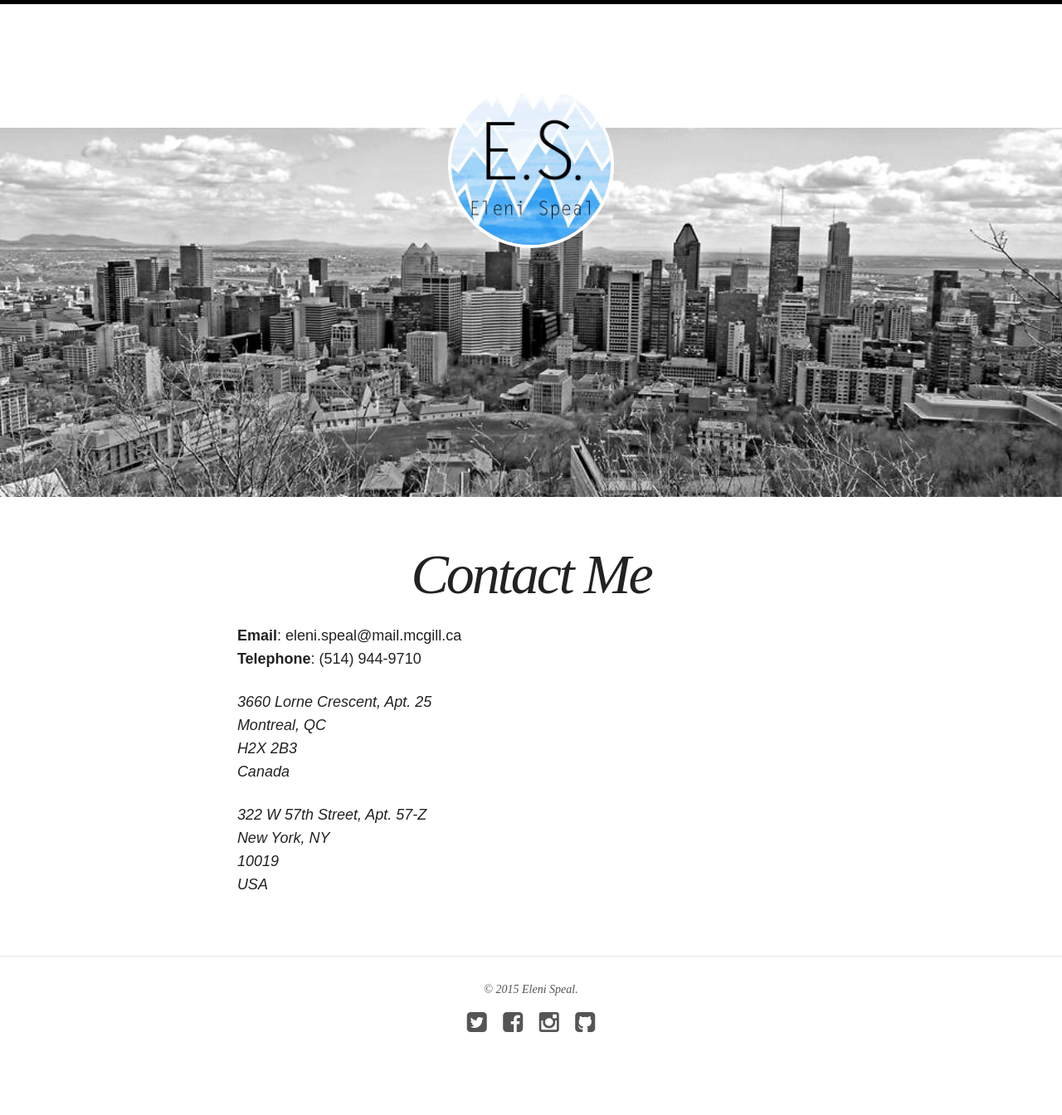
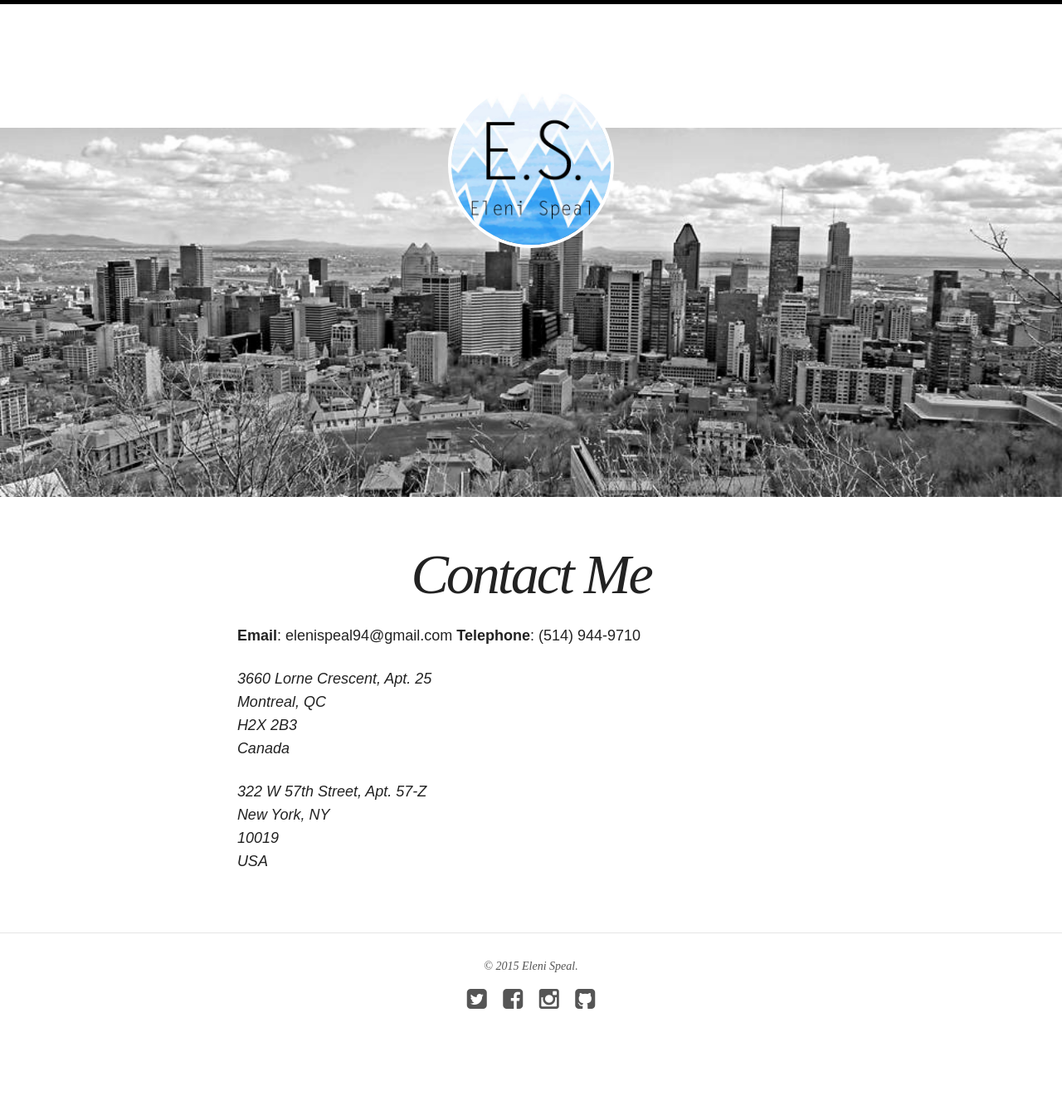
Before and after one commit to espeal/espeal.github.io, a Jekyll site: the page built from contact/index.md, in a window 1280 px wide. Shown: the whole page at 83% size. Built offline with Jekyll 4.4.1, drawn with Linux system fonts in a browser that asks for light colours; nearby versions of some CDN libraries; after the commit the page ends 1316 px from its top, so only the background shows below that.

Commit message:
forgot to change a couple more things

```diff
--- a/contact/index.md
+++ b/contact/index.md
@@ -9,7 +9,7 @@
   credit:
   creditlink:
 ---
-   **Email**: eleni.speal@mail.mcgill.ca
+   **Email**: elenispeal94@gmail.com
    **Telephone**: (514) 944-9710
 
    *3660 Lorne Crescent, Apt. 25*
```
